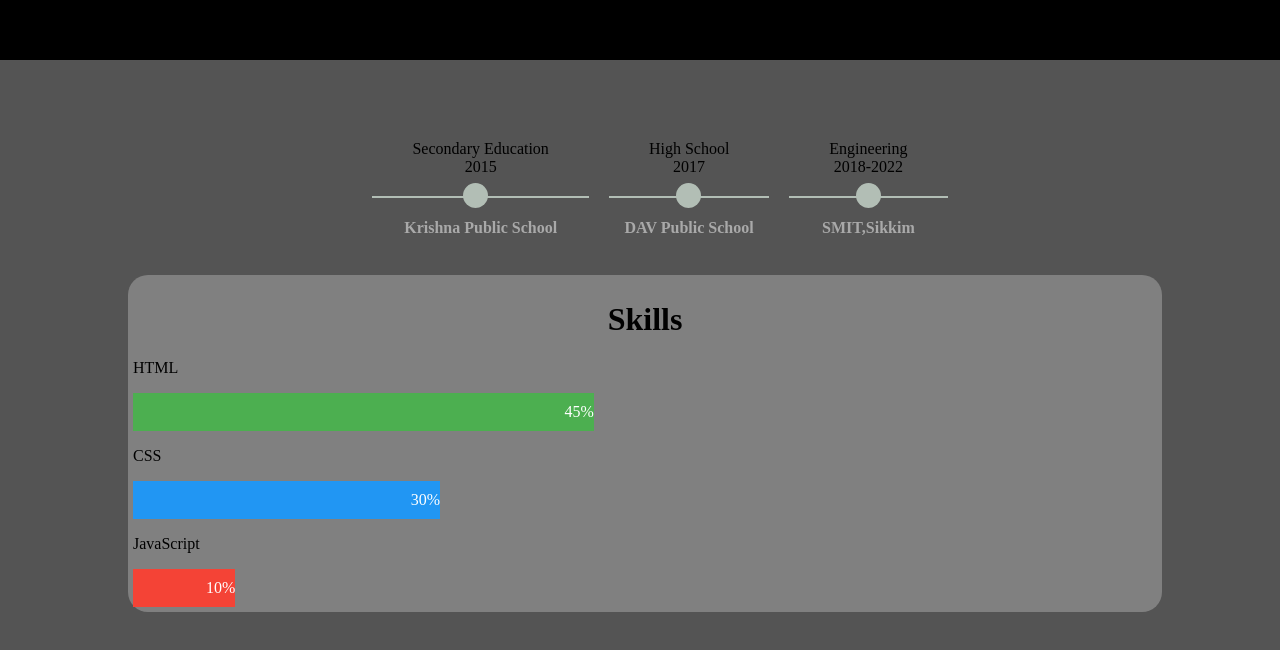
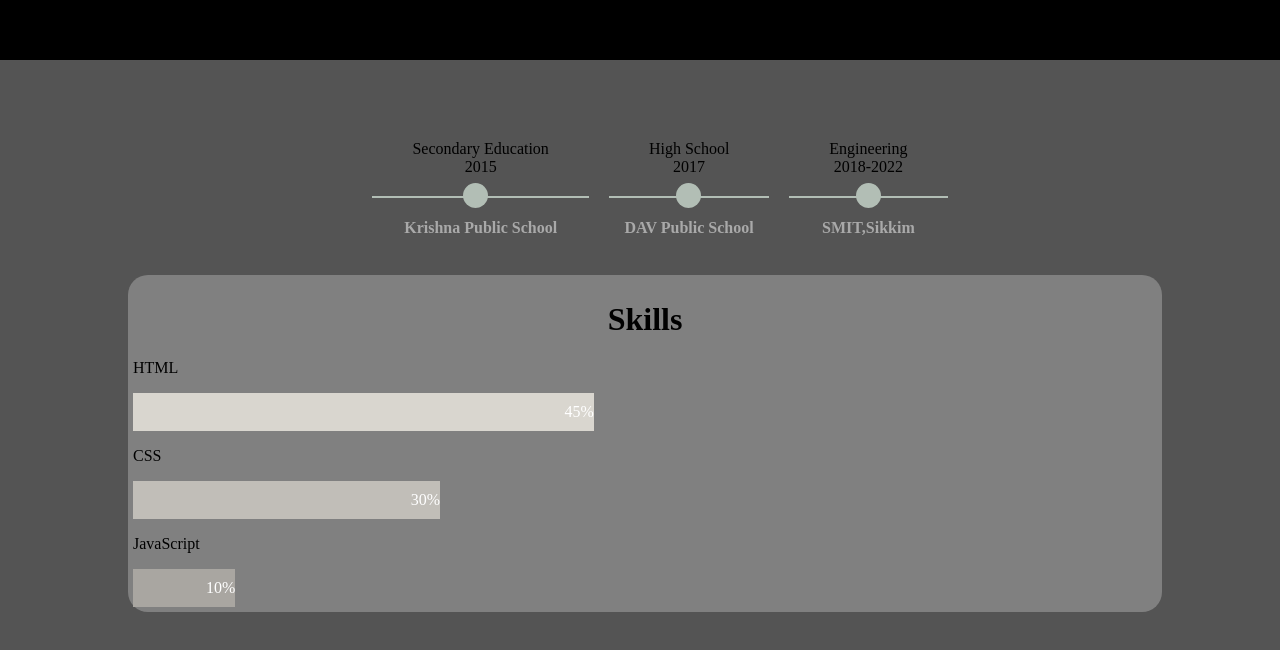
Before and after one commit to anirudhvsp/anirudhvsp.github.io, a plain HTML site: page index.html in a window 1280 px wide. Shown: the part 1572-2222 px from the top of the page. Drawn offline with nearby package versions, Linux system fonts and the light colour scheme; a web font is replaced by a local one.

Commit message:
Update style.css

```diff
--- a/style.css
+++ b/style.css
@@ -318,9 +318,9 @@ footer .soc {
 	color: white; /* White text color */
   }
 
-  .html {width: 45%; background-color: #4CAF50;} /* Green */
-  .css {width: 30%; background-color: #2196F3;} /* Blue */
-  .js {width: 10%; background-color: #f44336;} /* Red */
+  .html {width: 45%; background-color: #d9d6cf;} /* Green */
+  .css {width: 30%; background-color: #c1beb8;} /* Blue */
+  .js {width: 10%; background-color: #a9a6a1;} /* Red */
   .skill{
 	  padding: 5px;
 	  margin-left: 10%;
```
